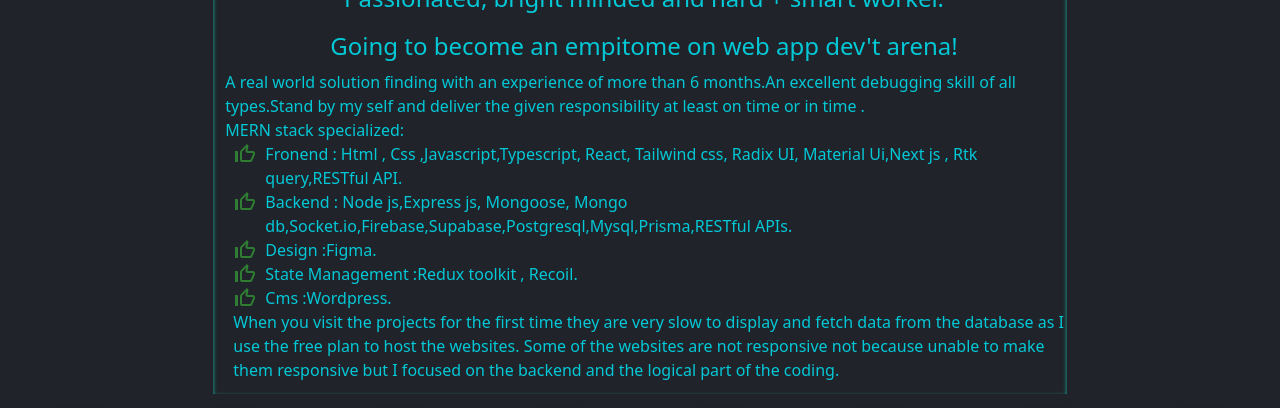
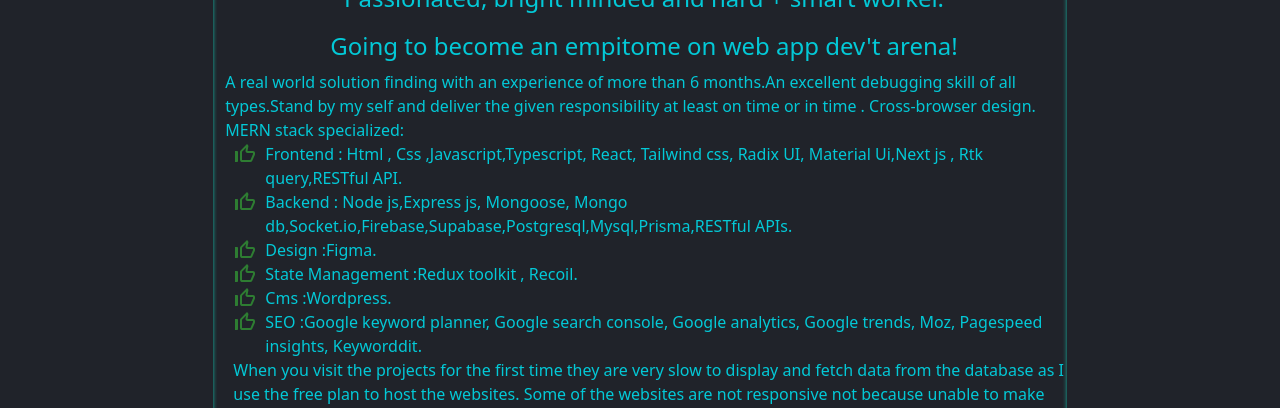
Before and after one commit to huuzey/huze-portfolio, a React (Create React App) app: page / in a window 1280 px wide. Shown: the part 765-1173 px from the top of the page. Built offline with nearby package versions, Linux system fonts and the light colour scheme.

Commit message:
colorize

```diff
--- a/src/components/Container.jsx
+++ b/src/components/Container.jsx
@@ -48,11 +48,12 @@ const Container = () => {
             A real world solution finding with an experience of more than 6
             months.An excellent debugging skill of all types.Stand by my self
             and deliver the given responsibility at least on time or in time .
+            Cross-browser design.
           </p>
           <p className="flex self-start ml-3">MERN stack specialized:</p>
           <p className="flex self-start ml-5 gap-2">
             <ThumbUpOffAltIcon color="success" />
-            Fronend : Html , Css ,Javascript,Typescript, React, Tailwind css,
+            Frontend : Html , Css ,Javascript,Typescript, React, Tailwind css,
             Radix UI, Material Ui,Next js , Rtk query,RESTful API.
           </p>
           <p className="flex self-start ml-5 gap-2">
@@ -72,12 +73,18 @@ const Container = () => {
             <ThumbUpOffAltIcon color="success" />
             Cms :Wordpress.
           </p>
+          <p className="flex self-start ml-5 gap-2">
+            <ThumbUpOffAltIcon color="success" />
+            SEO :Google keyword planner, Google search console, Google
+            analytics, Google trends, Moz, Pagespeed insights, Keyworddit.
+          </p>
           <p className="flex self-start ml-5 gap-2 mb-3">
             When you visit the projects for the first time they are very slow to
             display and fetch data from the database as I use the free plan to
             host the websites. Some of the websites are not responsive not
             because unable to make them responsive but I focused on the backend
-            and the logical part of the coding.
+            and the logical part of the coding, you can see my designing ability
+            on websites which are responsive.
           </p>
         </div>
         <div className="fixed top-0 right-0 w-1/6 mt-2 ml-2 items-start justify-start h-12">
```
